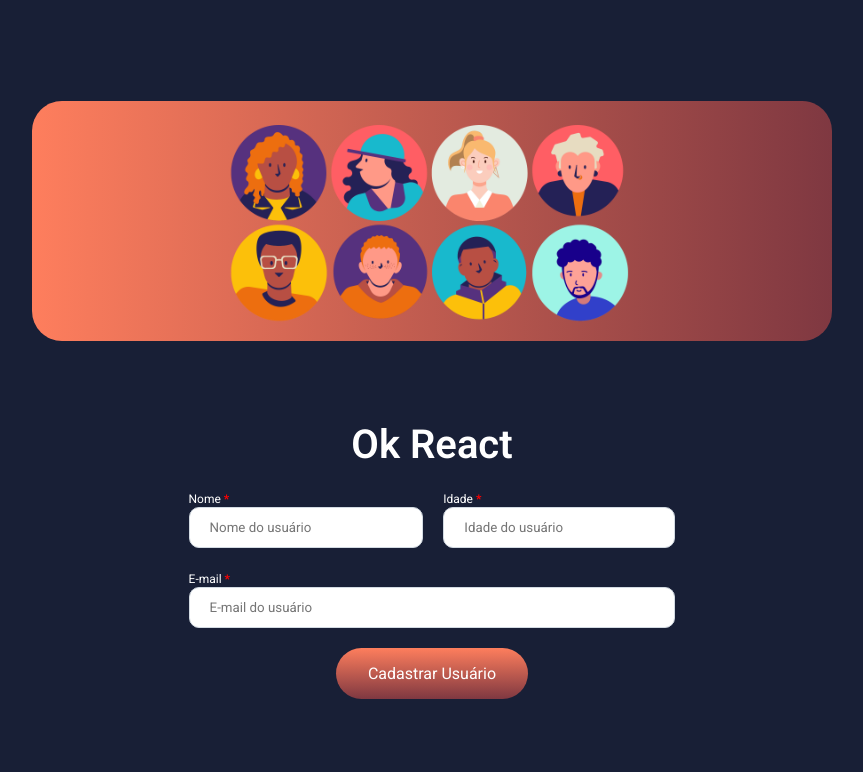
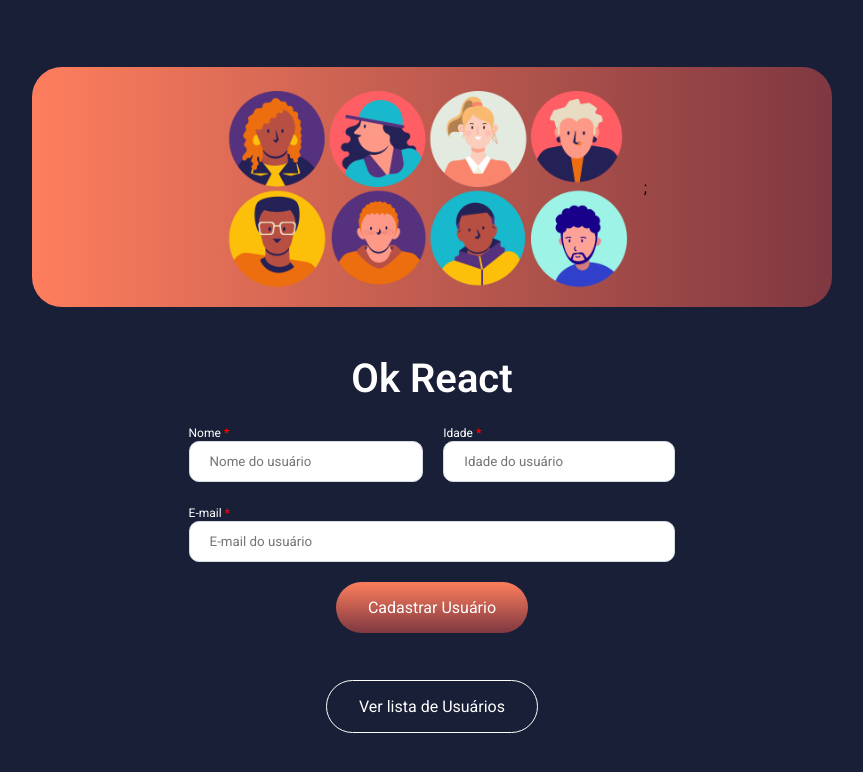
Before and after one commit to LeandroDevLab/cadastro-usuario-2, a React (Vite) app: page / in a window 1280 px wide. Shown: the top 772 px of the page, without its empty margins (208-1071 px from the left). Built offline with nearby package versions, Linux system fonts and the light colour scheme.

Commit message:
feat: Implementing style switching with props

```diff
--- a/package.json
+++ b/package.json
@@ -11,6 +11,7 @@
   },
   "dependencies": {
     "axios": "^1.13.5",
+    "prop-types": "^15.8.1",
     "react": "^19.2.0",
     "react-dom": "^19.2.0",
     "react-router-dom": "^7.13.1",
--- /dev/null
+++ b/src/components/Button/index.jsx
@@ -0,0 +1,18 @@
+import PropTypes from "prop-types";
+import { MyButton } from "./styles";
+
+function Button({ children, theme, ...props }) {
+  console.log(props);
+  return (
+    <MyButton {...props} theme={theme}>
+      {children}
+    </MyButton>
+  );
+}
+
+Button.propTypes = {
+  children: PropTypes.node.isRequired,
+  theme: PropTypes.string,
+};
+
+export default Button;
--- /dev/null
+++ b/src/components/Button/styles.js
@@ -0,0 +1,27 @@
+import styled from "styled-components";
+
+export const MyButton = styled.button`
+  border: ${(props) => (props.theme === "primary" ? "none" : "1px solid #fff")};
+  background: ${(props) =>
+    props.theme === "primary"
+      ? "linear-gradient(180deg, #fe7e5d 0%, #7f3841 100%)"
+      : "transparent"};
+  font-size: 16px;
+  color: #fff;
+  padding: 16px 32px;
+  border-radius: 30px;
+  width: fit-content;
+  transition: all 0.4s ease-in-out;
+
+  &:hover {
+    ${(props) =>
+      props.theme === "primary" ? "opacity: 0.8;" : "background-color: #fff; color: #0000ff;"}
+  }
+
+  &:active {
+    ${(props) =>
+      props.theme === "primary"
+        ? "opacity: 0.5;"
+        : "background-color: #fff; color: #0000ff; opacity: 0.5;"}
+  }
+`;
--- /dev/null
+++ b/src/components/TopBackground/index.jsx
@@ -0,0 +1,14 @@
+import { TopBackgroundStyle } from "./styles";
+import UsersImage from "../../assets/users.png";
+
+function TopBackground() {
+  return (
+    <>
+      <TopBackgroundStyle>
+        <img src={UsersImage} alt="imagem-usuarios" />;
+      </TopBackgroundStyle>
+    </>
+  );
+}
+
+export default TopBackground;
--- /dev/null
+++ b/src/components/TopBackground/styles.js
@@ -0,0 +1,17 @@
+import styled from "styled-components";
+
+export const TopBackgroundStyle = styled.div`
+  background: linear-gradient(to right, #fe7e5d, #7f3841);
+  height: 30vh;
+  width: 90vw;
+  max-width: 800px;
+  border-radius: 30px;
+  display: flex;
+  align-items: center;
+  justify-content: center;
+
+  img {
+    max-width: 100%;
+    max-height: 100%;
+  }
+`;
--- a/src/pages/Home/index.jsx
+++ b/src/pages/Home/index.jsx
@@ -1,18 +1,10 @@
 import { useRef } from "react";
 import api from "../../services/api";
 
-import {
-  Title,
-  Container,
-  TopBackground,
-  Form,
-  ContainerInput,
-  Input,
-  Button,
-  InputLabel,
-} from "./styles";
+import { Title, Container, Form, ContainerInput, Input, InputLabel } from "./styles";
 
-import UsersImage from "../../assets/users.png";
+import Button from "../../components/Button";
+import TopBackground from "../../components/TopBackground";
 
 function Home() {
   //useRef, criar uma referência em tempo real de algum lugar, no caso um input
@@ -33,9 +25,7 @@ function Home() {
   return (
     <>
       <Container>
-        <TopBackground>
-          <img src={UsersImage} />
-        </TopBackground>
+        <TopBackground />
 
         <Form>
           <Title>Ok React</Title>
@@ -60,10 +50,11 @@ function Home() {
             </InputLabel>
             <Input type="email" placeholder="E-mail do usuário" ref={inputEmail} />
           </div>
-          <Button type="button" onClick={registerNewUser}>
+          <Button type="button" onClick={registerNewUser} theme="primary">
             Cadastrar Usuário
           </Button>
         </Form>
+        <Button type="button">Ver lista de Usuários</Button>
       </Container>
     </>
   );
--- a/src/pages/Home/styles.js
+++ b/src/pages/Home/styles.js
@@ -8,22 +8,6 @@ export const Container = styled.div`
   justify-content: space-evenly;
   padding: 20px;
   height: 100vh;
-`;
-
-export const TopBackground = styled.div`
-  background: linear-gradient(to right, #fe7e5d, #7f3841);
-  height: 30vh;
-  width: 90vw;
-  max-width: 800px;
-  border-radius: 30px;
-  display: flex;
-  align-items: center;
-  justify-content: center;
-
-  img {
-    max-width: 100%;
-    max-height: 100%;
-  }
 `;
 
 export const Form = styled.form`
@@ -66,21 +50,3 @@ export const InputLabel = styled.label`
     font-weight: bold;
   }
 `;
-
-export const Button = styled.button`
-  border: none;
-  background: linear-gradient(180deg, #fe7e5d 0%, #7f3841 100%);
-  font-size: 16px;
-  color: #fff;
-  padding: 16px 32px;
-  border-radius: 30px;
-  width: fit-content;
-
-  &:hover {
-    opacity: 0.8;
-  }
-
-  &:active {
-    opacity: 0.5;
-  }
-`;
--- a/src/pages/ListUsers/index.jsx
+++ b/src/pages/ListUsers/index.jsx
@@ -1,8 +1,16 @@
+import Button from "../../components/Button";
+import TopBackground from "../../components/TopBackground";
+
 function ListUsers() {
   return (
-    <div>
-      <h1>Listagem de usuários</h1>
-    </div>
+    <>
+      <TopBackground />
+      <div>
+        <h1>Listagem de usuários</h1>
+      </div>
+
+      <Button>Voltar</Button>
+    </>
   );
 }
 
```
Also changed, not shown: 1 other file (tests, documents, lock files or other folders).
